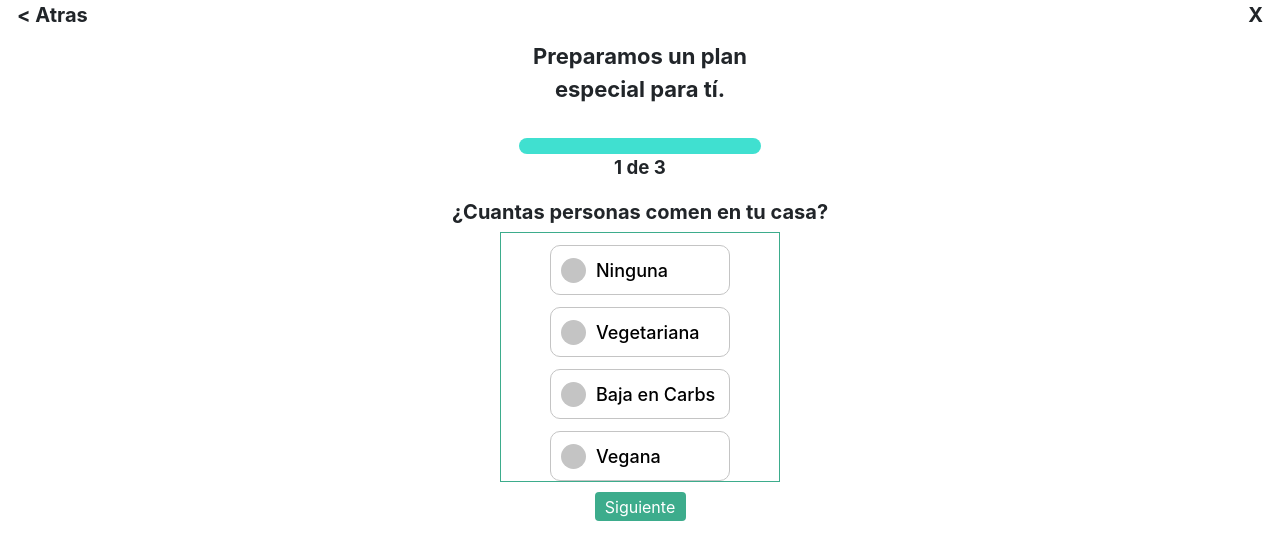
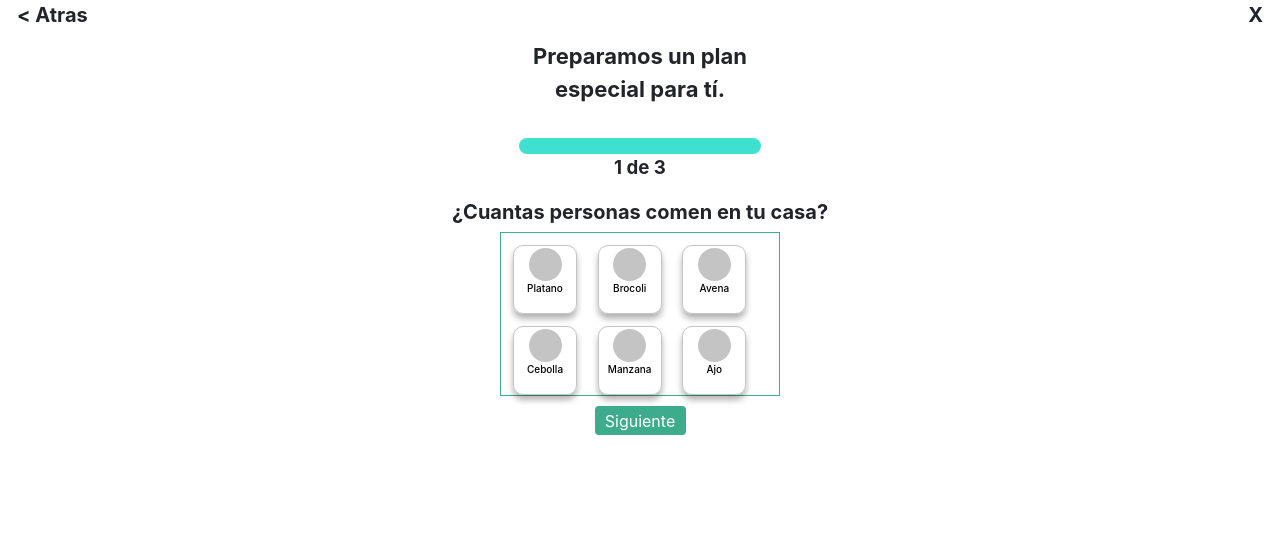
Before and after one commit to jjam2395/thinkingFood, an Angular app: page /quiz in a window 1280 px wide. Shown: the top 560 px of the page. Built offline with nearby package versions, Linux system fonts and the light colour scheme.

Commit message:
Estilos principales de quiz three listo, falta animaciones

```diff
--- /dev/null
+++ b/src/app/quiz/components/button-card/button-card.component.html
@@ -0,0 +1,6 @@
+<div class="content">
+    <div class="image-container">
+        <span></span>
+    </div>
+    <p>{{title}}</p>
+</div>
--- /dev/null
+++ b/src/app/quiz/components/button-card/button-card.component.scss
@@ -0,0 +1,44 @@
+.content{
+    width: 64px;
+    height: 69px;
+    margin-top: 12px;
+    display: flex;
+    flex-direction: column;
+    align-items: center;
+    justify-content: center;
+    border: 1px solid #c4c4c4;
+    border-radius: 10px;
+    text-align: center;
+    box-shadow: 0 5px 6px rgb(0, 0, 0, 0.3) ;
+}
+
+input {
+    z-index: 2;
+    position: absolute;
+    top: 80px;
+    width: 64px;
+    height: 69px;
+    border: 1px solid black;
+    border-radius: 20px;
+    appearance: none;
+    cursor: pointer;
+}
+
+
+.image-container {
+    width: 33px;
+    height: 33px;
+    background-color: #C4C4C4;
+    border-radius: 50%;
+    margin-right: 10px;
+    display: flex;
+    align-items: center;
+    justify-content: center;
+    margin-left: 10px;
+}
+
+p {
+    font-size: 10px;
+    font-weight: 500;
+    color: black;
+}
--- /dev/null
+++ b/src/app/quiz/components/button-card/button-card.component.ts
@@ -0,0 +1,16 @@
+import { Component, OnInit, Input } from '@angular/core';
+
+@Component({
+  selector: 'app-button-card',
+  templateUrl: './button-card.component.html',
+  styleUrls: ['./button-card.component.scss']
+})
+export class ButtonCardComponent implements OnInit {
+
+  constructor() { }
+
+  ngOnInit(): void {
+  }
+
+  @Input() title !: string;
+}
--- a/src/app/quiz/components/quiz-three/quiz-three.component.html
+++ b/src/app/quiz/components/quiz-three/quiz-three.component.html
@@ -1 +1,3 @@
-<p>quiz-three works!</p>
+<div class="container">
+    <app-button-card *ngFor="let buton of buttons" [title]="buton.title"></app-button-card>
+</div>
--- a/src/app/quiz/components/quiz-three/quiz-three.component.scss
+++ b/src/app/quiz/components/quiz-three/quiz-three.component.scss
@@ -0,0 +1,6 @@
+.container {
+    width: 100%;
+    height: auto;
+    display: grid;
+    grid-template-columns: repeat(3, 1fr);
+}
--- a/src/app/quiz/components/quiz-three/quiz-three.component.ts
+++ b/src/app/quiz/components/quiz-three/quiz-three.component.ts
@@ -12,4 +12,31 @@ export class QuizThreeComponent implements OnInit {
   ngOnInit(): void {
   }
 
+  buttons = [
+    {
+      title: 'Platano',
+      value: 'Platano'
+    },
+    {
+      title: 'Brocoli',
+      value: 'Brocoli'
+    },
+    {
+      title: 'Avena',
+      value: 'Avena'
+    },
+    {
+      title: 'Cebolla',
+      value: 'Cebolla'
+    }
+    ,
+    {
+      title: 'Manzana',
+      value: 'Manzana'
+    },
+    {
+      title: 'Ajo',
+      value: 'Ajo'
+    }
+  ]
 }
--- a/src/app/quiz/pages/quiz/quiz.component.html
+++ b/src/app/quiz/pages/quiz/quiz.component.html
@@ -2,6 +2,6 @@
 <app-head-quiz></app-head-quiz>
 <h2>¿Cuantas personas comen en tu casa?</h2>
 <div class="content-quiz">
-    <app-quiz-two></app-quiz-two>
+    <app-quiz-three></app-quiz-three>
 </div>
 <button routerLink="">Siguiente</button>
--- a/src/app/quiz/quiz.module.ts
+++ b/src/app/quiz/quiz.module.ts
@@ -11,7 +11,8 @@ import { QuizOneComponent } from './components/quiz-one/quiz-one.component';
 import { ButtonIncrementComponent } from './components/button-increment/button-increment.component';
 import { QuizTwoComponent } from './components/quiz-two/quiz-two.component';
 import { QuizThreeComponent } from './components/quiz-three/quiz-three.component';
-import { ButtonCheckComponent } from './components/button-check/button-check.component'
+import { ButtonCheckComponent } from './components/button-check/button-check.component';
+import { ButtonCardComponent } from './components/button-card/button-card.component'
 
 
 
@@ -24,7 +25,8 @@ import { ButtonCheckComponent } from './components/button-check/button-check.com
     ButtonIncrementComponent,
     QuizTwoComponent,
     QuizThreeComponent,
-    ButtonCheckComponent
+    ButtonCheckComponent,
+    ButtonCardComponent
   ],
   imports: [
     CommonModule,
```
Also changed, not shown: 1 other file (tests, documents, lock files or other folders).
